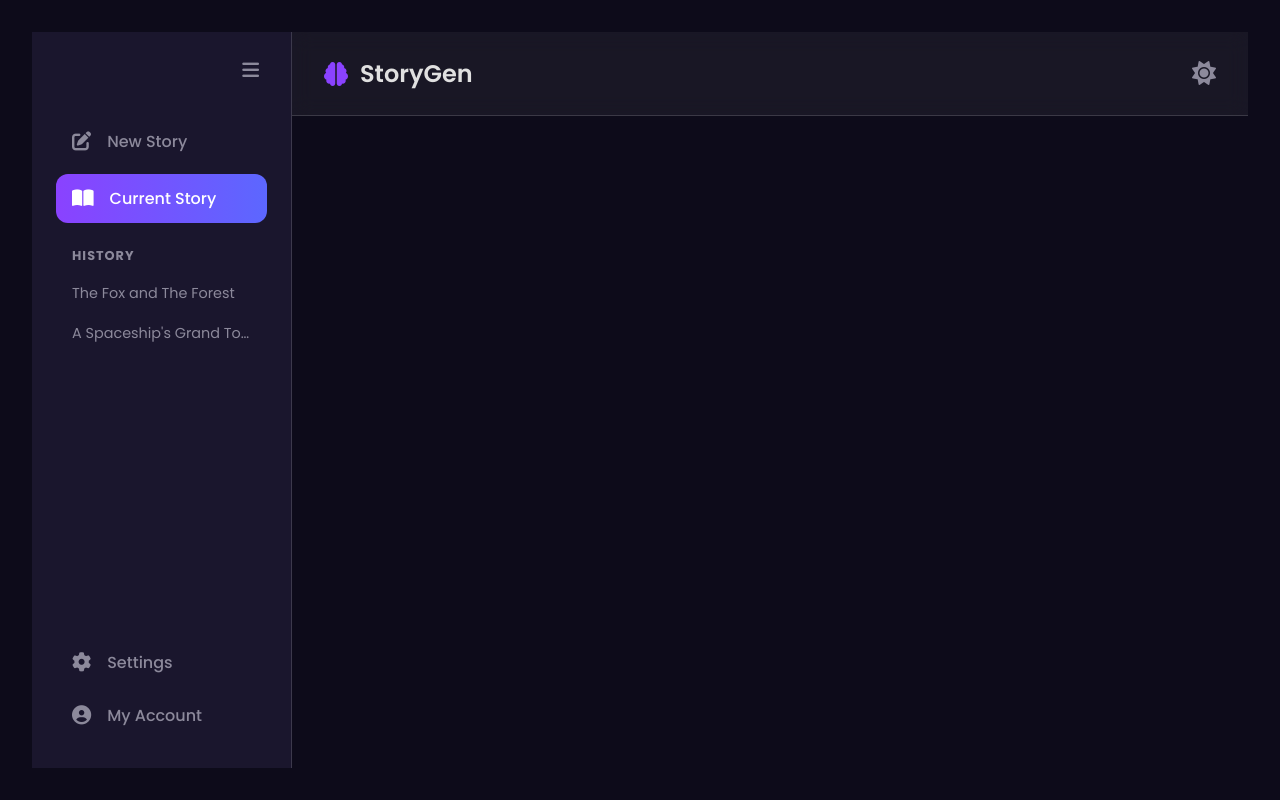
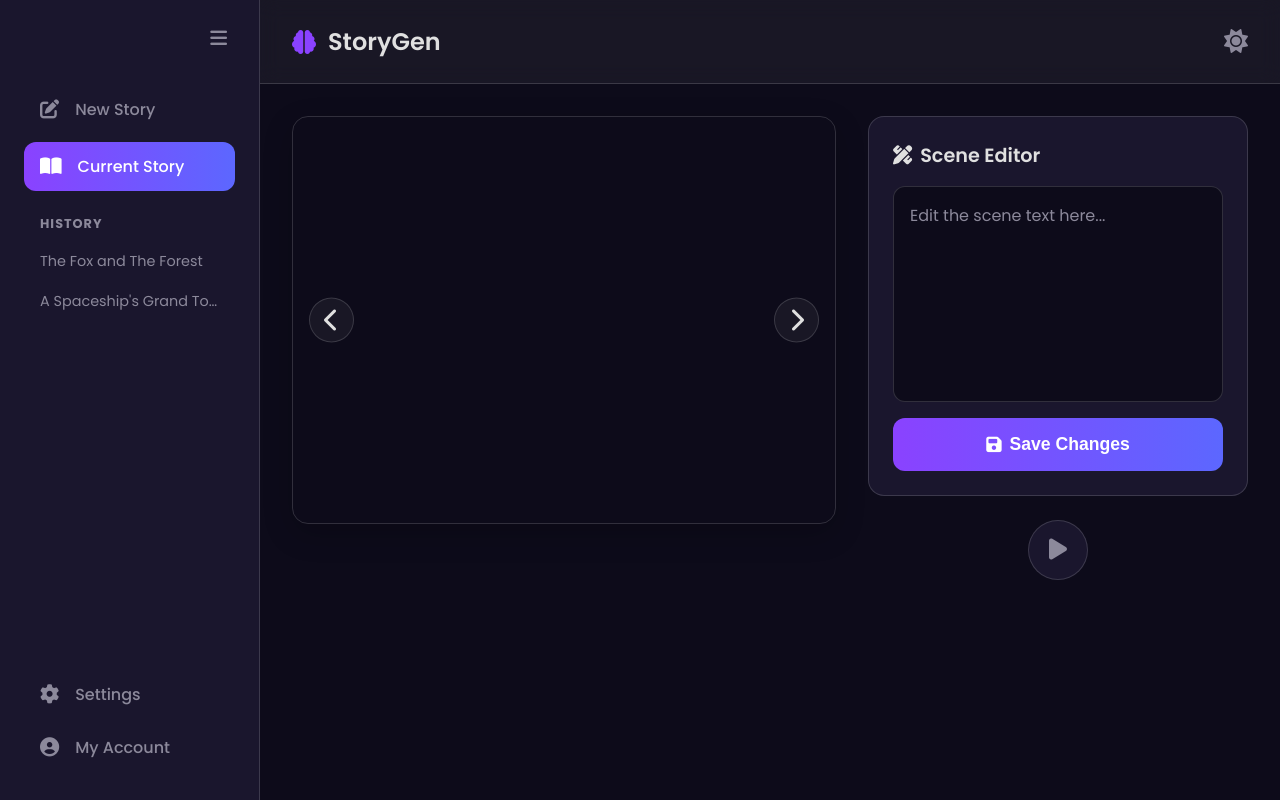
Before and after one commit to FakeandrewA/StoryBookGenerator, a Django app: template storybookgenerator/templates/storybookgenerator/book_view.html in a window 1280 px wide. Run offline with Django 5.2, Linux system fonts and the light colour scheme; the template is opened without the code that fills it, so the values that code supplies are empty; parts of the project's set-up code (start-up, migrations or seed data) failed here and were passed over.

Commit message:
Updated settings.py and storybookgenerator views/templates

```diff
--- a/storybookgenerator/apps.py
+++ b/storybookgenerator/apps.py
@@ -1 +1,7 @@
 from django.apps import AppConfig
+
+
+
+class StorybookgeneratorConfig(AppConfig):
+    default_auto_field = 'django.db.models.BigAutoField'
+    name = 'storybookgenerator'
--- a/storybookgenerator/templates/storybookgenerator/book_view.html
+++ b/storybookgenerator/templates/storybookgenerator/book_view.html
@@ -8,25 +8,12 @@
     <link rel="preconnect" href="https://fonts.googleapis.com">
     <link rel="preconnect" href="https://fonts.gstatic.com" crossorigin>
     <link href="https://fonts.googleapis.com/css2?family=Poppins:wght@400;500;600;700&display=swap" rel="stylesheet">
+
     <link rel="stylesheet" href="https://cdnjs.cloudflare.com/ajax/libs/font-awesome/6.5.1/css/all.min.css">
 
     <style>
-
-            body { font-family: 'Poppins', sans-serif; background: #0d0b1a; color: #fff; padding: 2rem; }
-            .story-box { max-width: 700px; margin: auto; background: #1a162d; padding: 2rem; border-radius: 12px; }
-            .story-box h1 { color: #8a42ff; }
-            .story-text { margin: 1rem 0; font-size: 1.1rem; line-height: 1.6; }
-            .image-gallery img { max-width: 100%; border-radius: 10px; margin-top: 1rem; box-shadow: 0 0 10px rgba(138, 66, 255, 0.4); }
-            .controls { display: flex; justify-content: space-between; margin-top: 2rem; }
-            .btn { background: linear-gradient(90deg, #8a42ff, #5c67ff); color: white; border: none; padding: 0.8rem 1.5rem; border-radius: 8px; font-size: 1rem; cursor: pointer; }
-            .btn:hover { background: #5c67ff; }
-            .scene-list { margin-top: 2rem; }
-            .scene-item { background: #2a223f; padding: 1rem; border-radius: 8px; margin-bottom: 1rem; }
-            .scene-item textarea { width: 100%; background: #1a162d; color: white; border: none; resize: none; padding: 0.5rem; border-radius: 6px; font-family: 'Poppins', sans-serif; }
-            .scene-actions { margin-top: 0.5rem; display: flex; gap: 0.5rem; }
-            .scene-actions button { flex: 1; }
-            :root {
-                --bg-color: #0d0b1a;
+        :root {
+            --bg-color: #0d0b1a;
             --sidebar-bg: #1a162d;
             --main-bg: #0d0b1a;
             --primary-card-bg: #1a162d;
@@ -406,6 +393,27 @@
                 <div class="page-title"><i class="fa-solid fa-brain"></i><span>StoryGen</span></div>
                 <div class="theme-switcher"><i class="fa-solid fa-sun"></i></div>
             </header>
+
+            <main class="main-content">
+                <div class="story-viewer-container">
+                    <div class="carousel-container">
+                        <div class="carousel-slides"></div>
+                        <button class="carousel-nav prev"><i class="fa-solid fa-chevron-left"></i></button>
+                        <button class="carousel-nav next"><i class="fa-solid fa-chevron-right"></i></button>
+                        <div class="carousel-dots"></div>
+                    </div>
+                    <div class="editor-and-controls">
+                        <aside class="editor-panel">
+                            <h2><i class="fa-solid fa-pen-ruler"></i> Scene Editor</h2>
+                            <div class="scene-editor">
+                                <textarea id="sceneText" placeholder="Edit the scene text here..."></textarea>
+                            </div>
+                            <button class="generate-btn"><i class="fa-solid fa-save"></i> Save Changes</button>
+                        </aside>
+                        <button id="playPauseBtn" class="playback-btn"><i class="fa-solid fa-play"></i></button>
+                    </div>
+                </div>
+            </main>
         </div>
     </div>
 
@@ -443,7 +451,7 @@
                 scenes.forEach((scene, index) => {
                     const slide = document.createElement('div');
                     slide.className = 'carousel-slide';
-                    slide.innerHTML = `<img src="${scene.img}" alt="Scene ${index + 1}">`;
+                    slide.innerHTML = <img src="${scene.img}" alt="Scene ${index + 1}">;
                     slidesContainer.appendChild(slide);
 
                     const dot = document.createElement('div');
@@ -462,7 +470,7 @@
                 if (index < 0) index = scenes.length - 1;
 
                 currentIndex = index;
-                slidesContainer.style.transform = `translateX(-${currentIndex * 100}%)`;
+                slidesContainer.style.transform = translateX(-${currentIndex * 100}%);
                 sceneTextArea.value = scenes[currentIndex].text;
 
                 const dots = dotsContainer.querySelectorAll('.dot');
--- a/storybookgenerator/templates/storybookgenerator/homepage.html
+++ b/storybookgenerator/templates/storybookgenerator/homepage.html
@@ -424,7 +424,7 @@ document.addEventListener('DOMContentLoaded', function () {
         .catch(err => {
             loadingOverlay.style.display = 'none';
             console.error(err);
-
+            alert("Server error. Please try again.");
         });
 
         function getCSRFToken() {
--- a/storybookgenerator/urls.py
+++ b/storybookgenerator/urls.py
@@ -8,3 +8,7 @@ urlpatterns = [
     path("book/", book_view, name="book_view"),
     path("generate-story/", generate_story, name="generate_story"),  # ✅ Add this line
 ]
+
+from django.db import models
+
+# Create your models here.
```
Also changed, not shown: mysite/settings.py (+20 -52 lines), storybookgenerator/views.py (+4 -27 lines), storybookgenerator/templates/storybookgenerator/register.html (line endings or trailing spaces).
